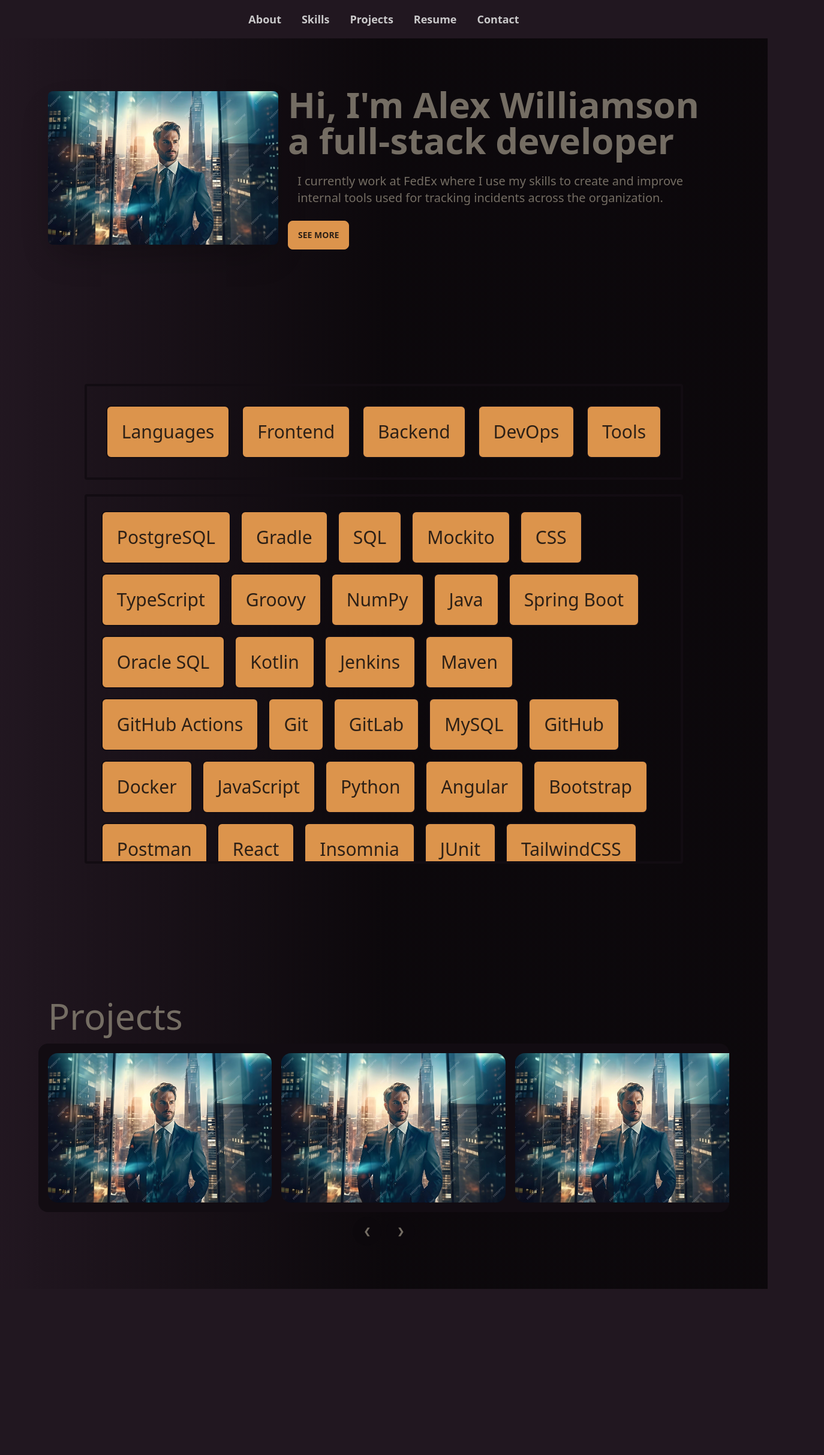
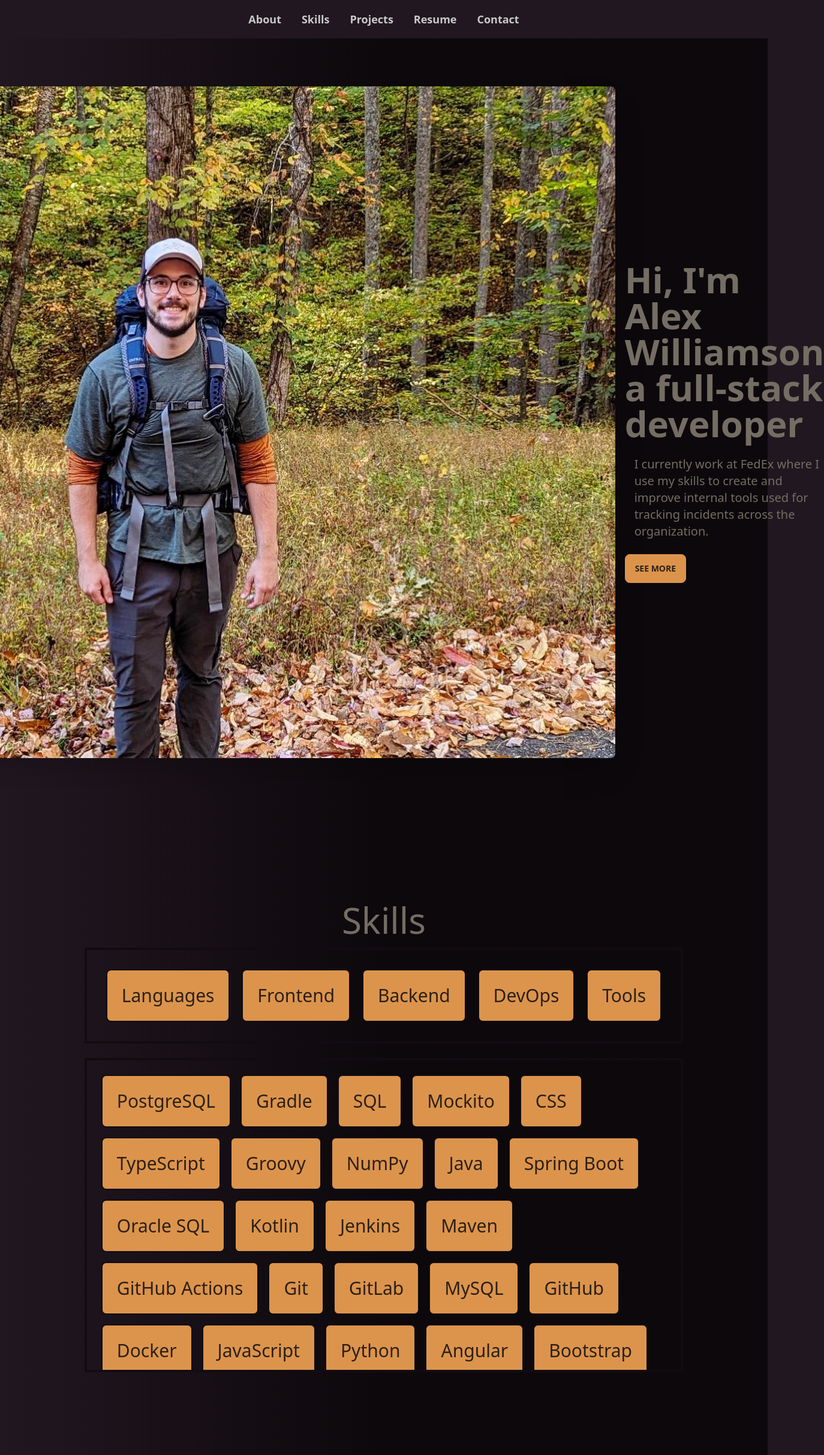
Before and after one commit to alex-williamson96/portfolio-site, a React (Vite) app: page / in a window 1280 px wide. Shown: the top 2426 px of the page at 60% size, 1374 px wide, since content can reach past the window. Before the commit the page ends 2149 px from the top, so only its background shows below. Built offline with nearby package versions, Linux system fonts and the light colour scheme.

Commit message:
added pictures and resume

```diff
--- a/src/App.tsx
+++ b/src/App.tsx
@@ -2,21 +2,25 @@
 import NavBar from './navigation/NavBar'
 import About from './sections/About'
 import Projects from './sections/Projects'
+import Resume from './sections/Resume'
 import Skills from './sections/Skills'
+import Footer from './ui/Footer'
 
 function App() {
   // const [count, setCount] = useState(0)
   console.log('In App')
   return (
-    <div className="bg-gradient-to-r from-base-100 via-base-200 to-base-200">
+    <><div className="bg-gradient-to-r from-base-100 via-base-200 to-base-200">
       <NavBar />
       <div className='pt-16'>
         <About />
         <Skills />
         <Projects />
+        <Resume />
       </div>
 
     </div>
+    <Footer /></>
   )
 }
 
--- a/src/sections/About.tsx
+++ b/src/sections/About.tsx
@@ -4,7 +4,7 @@
     <section className="lg:p-16 md:p-8 sm:p-2" id="about">
       <div className="hero">
         <div className="hero-content flex-col lg:flex-row">
-          <img src="/src/assets/man.jpg" className="lg:max-w-sm rounded-lg shadow-2xl sm:max-w-s md:max-w-sm" />
+          <img src="/src/assets/alex.jpg" className="rounded-lg shadow-2xl sm:w-full" />
           <div>
             <h1 className="lg:text-6xl font-bold sm:text-4xl md:text-6xl">Hi, I'm Alex Williamson a full-stack developer</h1>
             <p className="lg:py-6 md:py-4 sm:py-2 lg:text-xl md:text-xl sm:text-lg pl-4">I currently work at FedEx where I use my skills to
--- a/src/sections/Projects.tsx
+++ b/src/sections/Projects.tsx
@@ -22,11 +22,13 @@
   }
 
   return (
-    <section className="lg:p-16 md:p-8 sm:p-4" id="projects">
-      <h1 className="lg:text-6xl md:text-4xl sm:text-2xl p-4">Projects</h1>
+    <section className="sm:p-6 p-4" id="projects">
+      <div className="flex justify-center">
+        <h1 className="lg:text-6xl md:text-4xl sm:text-2xl p-4">Projects</h1>
+      </div>
       <div className="carousel carousel-center p-4 space-x-4 bg-neutral rounded-box" ref={carousel}>
         <div className="carousel-item lg:w-1/3 w-11/12 overflow-hidden relative group">
-          <img src="/src/assets/man.jpg" className="rounded-box hover:transform hover:scale-125 hover:opacity-25 duration-700 ease-in-out" title="see more" />
+          <img src="/src/assets/man.jpg" className="rounded-box hover:transform hover:scale-150 hover:opacity-25 duration-700 ease-in-out" title="see more" />
           <div className="opacity-0 group-hover:opacity-100 duration-300 absolute inset-x-0 bottom-0 flex justify-center align-top text-xl bg-transparent "><button className="btn">Learn more here</button></div>
         </div>
         <div className="carousel-item lg:w-1/3 w-11/12 overflow-hidden relative group">
@@ -47,8 +49,8 @@
         </div>
       </div>
       <div className="flex justify-center w-full py-2 gap-2">
-        <button className="btn btn-circle" onClick={() => scrollCarousel(true)}>❮</button>
-        <button className="btn btn-circle" onClick={() => scrollCarousel(false)}>❯</button>
+        <button className="btn btn-circle tooltip tooltip-left" data-tip="scroll left" onClick={() => scrollCarousel(true)}>❮</button>
+        <button className="btn btn-circle tooltip tooltip-right" data-tip="scroll right" onClick={() => scrollCarousel(false)}>❯</button>
       </div>
     </section>
   )
--- /dev/null
+++ b/src/sections/Resume.tsx
@@ -0,0 +1,15 @@
+const Resume = () => {
+  return (
+    <section className="h-screen" id="resume">
+      <div className="flex justify-center">
+        <h1 className="sm:text-6xl text-2xl p-4">Resume</h1>
+      </div>
+      <div className="md:pr-72 md:pl-72 h-5/6 pl-4 pr-4">
+        <object width="100%" height="100%" data="/src/assets/resume.pdf" type="application/pdf">   </object>
+      </div>
+
+    </section>
+  )
+}
+
+export default Resume;
--- a/src/sections/Skills.tsx
+++ b/src/sections/Skills.tsx
@@ -74,6 +74,7 @@
     <section className="w-screen" id="skills">
       <div className="pt-36 pb-36 pl-4 pr-4 flex justify-center w-screen">
         <div className="flex h-screen flex-col justify-center items-center w-screen">
+        <h1 className="lg:text-6xl md:text-4xl sm:text-2xl p-4">Skills</h1>
           <div className="sm:h-1/5 border-4 rounded border-neutral flex items-center sm:justify-between w-4/5 sm:p-6 pl:4 overflow-x-scroll h-auto min-h-1/5" id="stack">
             {titleCards.map(({ name, category }) => (
               <SkillCard key={name} name={name} category={category} onSkillSelect={handleSkillSelect} />
--- /dev/null
+++ b/src/ui/Footer.tsx
@@ -0,0 +1,19 @@
+const Footer = () => {
+
+  return (
+    <footer className="footer items-center p-4 bg-neutral text-neutral-content" id="contact">
+      <aside className="items-center grid-flow-col">
+        <p>Copyright © 2023 - All right reserved
+        </p>
+      </aside>
+
+      <nav className="grid-flow-col gap-4 md:place-self-center md:justify-self-end">
+        <a href="www.linkedin.com/in/alex-williamson-dev"><svg xmlns="http://www.w3.org/2000/svg" width="24" height="24" viewBox="0 0 24 24" className="fill-current"><path d="M19 0h-14c-2.761 0-5 2.239-5 5v14c0 2.761 2.239 5 5 5h14c2.762 0 5-2.239 5-5v-14c0-2.761-2.238-5-5-5zm-11 19h-3v-11h3v11zm-1.5-12.268c-.966 0-1.75-.79-1.75-1.764s.784-1.764 1.75-1.764 1.75.79 1.75 1.764-.783 1.764-1.75 1.764zm13.5 12.268h-3v-5.604c0-3.368-4-3.113-4 0v5.604h-3v-11h3v1.765c1.396-2.586 7-2.777 7 2.476v6.759z"></path></svg>
+        </a>
+        <a href="https://github.com/alex-williamson96"><svg xmlns="http://www.w3.org/2000/svg" width="24" height="24" viewBox="0 0 24 24" className="fill-current"><path d="M12 0c-6.626 0-12 5.373-12 12 0 5.302 3.438 9.8 8.207 11.387.599.111.793-.261.793-.577v-2.234c-3.338.726-4.033-1.416-4.033-1.416-.546-1.387-1.333-1.756-1.333-1.756-1.089-.745.083-.729.083-.729 1.205.084 1.839 1.237 1.839 1.237 1.07 1.834 2.807 1.304 3.492.997.107-.775.418-1.305.762-1.604-2.665-.305-5.467-1.334-5.467-5.931 0-1.311.469-2.381 1.236-3.221-.124-.303-.535-1.524.117-3.176 0 0 1.008-.322 3.301 1.23.957-.266 1.983-.399 3.003-.404 1.02.005 2.047.138 3.006.404 2.291-1.552 3.297-1.23 3.297-1.23.653 1.653.242 2.874.118 3.176.77.84 1.235 1.911 1.235 3.221 0 4.609-2.807 5.624-5.479 5.921.43.372.823 1.102.823 2.222v3.293c0 .319.192.694.801.576 4.765-1.589 8.199-6.086 8.199-11.386 0-6.627-5.373-12-12-12z"></path></svg></a>
+      </nav>
+    </footer>
+  )
+}
+
+export default Footer;
```
Also changed, not shown: src/assets/alex.jpg (added), 1 other file (tests, documents, lock files or other folders).
